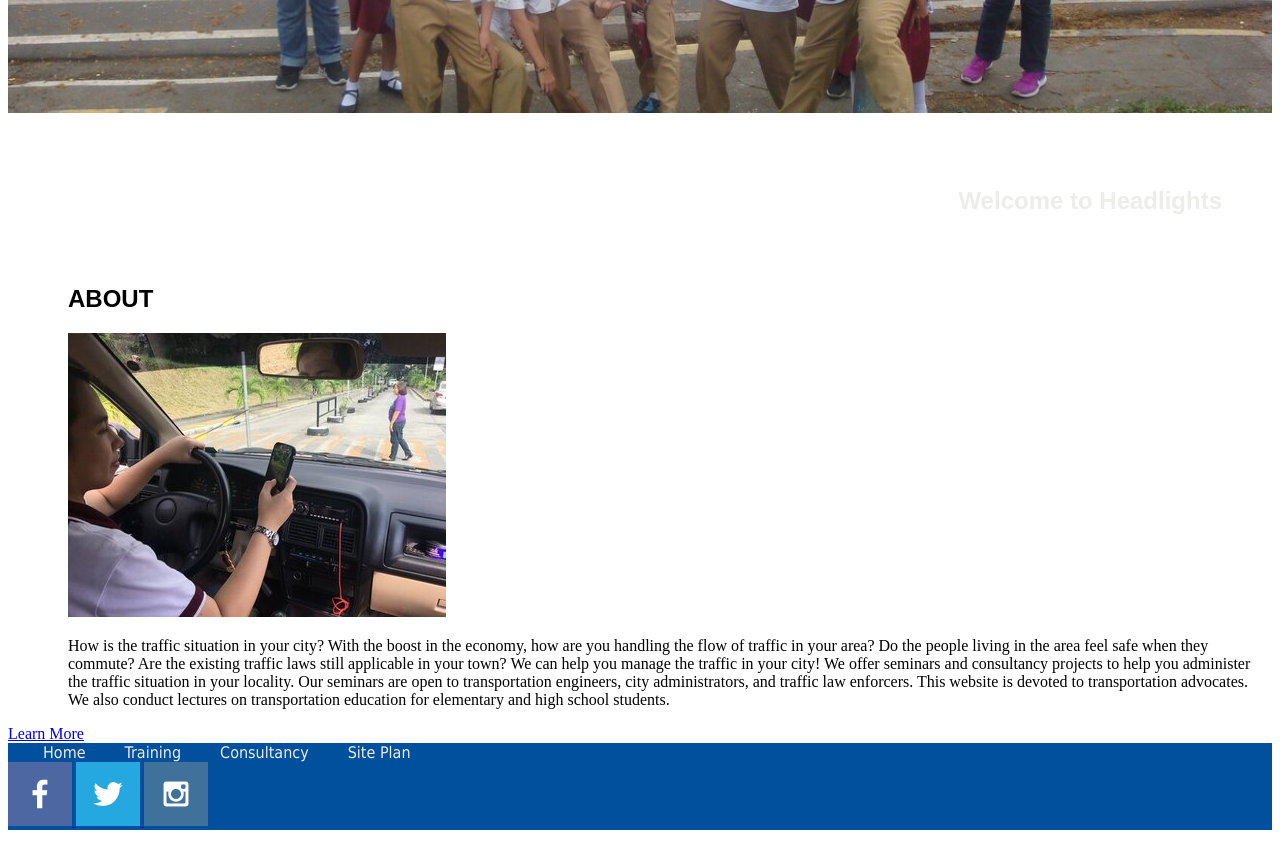
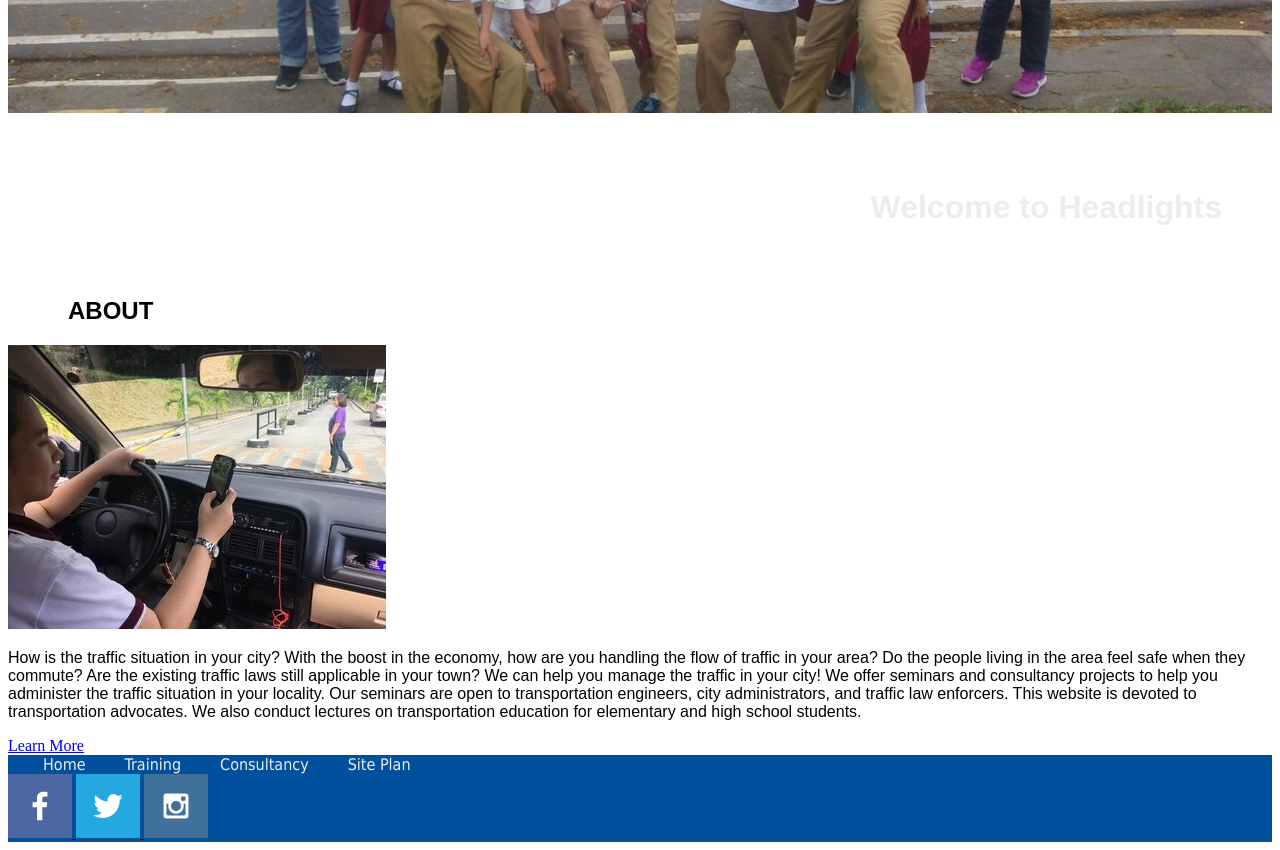
Before and after one commit to lubotski/wdd130, a plain HTML site: page finalproject/index.html in a window 1280 px wide. Shown: the part 400-1250 px from the top of the page. Drawn offline with Linux system fonts and the light colour scheme.

Commit message:
made changes in css

```diff
--- a/finalproject/index.html
+++ b/finalproject/index.html
@@ -26,15 +26,15 @@
             <div id="fullwidth-box">
                 <img class="fullwidth-img" src="image/rsz_1rsz_1dsc02270_web.jpg" alt="Kids happy">
             </div>
-            <section id="fullwidth-slogan">
+            <div id="fullwidth-slogan">
                 <h1>Welcome to Headlights</h1>
-            </section>
+            </div>
         </div>
     </div>
 <main>
     <div id="about">
         <h2>ABOUT</h2>
-        <section id="about-msg">
+        <div id="about-msg">
             <img id="about-img" src="image/rsz_1rsz_1rsz_img_0398.jpg" alt="ADDA Picture">
             <p>How is the traffic situation in your city? With the boost in the economy, how are you handling the flow of traffic in your area? Do the people living in the area feel safe when they commute? Are the existing traffic laws still applicable in your town? We can help you manage the traffic in your city! We offer seminars and consultancy projects to help you administer
                 the traffic situation in your locality. Our seminars are open to transportation engineers, city administrators, and traffic law enforcers. This website is devoted to transportation advocates. We also conduct lectures on transportation education for elementary and high school students.
@@ -42,7 +42,7 @@
             <div class="button">
                 <a class="learn" href="learn.html">Learn More</a>
             </div>
-        </section>
+        </div>
     </div>
 </main>
 
--- a/finalproject/styles/styles.css
+++ b/finalproject/styles/styles.css
@@ -6,10 +6,6 @@
 header {
     background-color: #00509D;
     padding-bottom: 20px;
-}
-
-.fullwidth-img {
-    width: 100%;
 }
 
 nav a {
@@ -21,13 +17,6 @@ nav a {
     text-decoration: none;
 }
 
-#fullwidth-slogan h1 {
-    text-align: right;
-    color:#edede9;
-    padding: 50px;
-    font-family: Arial;
-}
-
 h2 {
     font-family: Arial;
     padding-left: 60px;
@@ -35,18 +24,16 @@ h2 {
 }
 
 #about-img {
-    padding-left: 60px;
-    grid-row: 1/2;
+       grid-row: 1/2;
 }
 
 .about {
     display: grid;
-    grid-template-columns: 2fr 2fr;
+    grid-template-columns: 3fr 3fr;
 }
 
 #about-msg p{
-    padding-left: 60px;
-    grid-row: 3/4;
+    grid-column: 3/4;
 }
 footer {
     background-color: #00509D;
@@ -58,3 +45,19 @@ footer {
     font-family: Tahoma;
     text-decoration: none;
 }
+
+p{
+    font-family: Arial;
+}
+
+h1{
+    text-align: right;
+    color: #edede9;
+    padding: 50px;
+    font-family: Arial;
+
+}
+
+.fullwidth-img {
+    width: 100%;
+}
```
